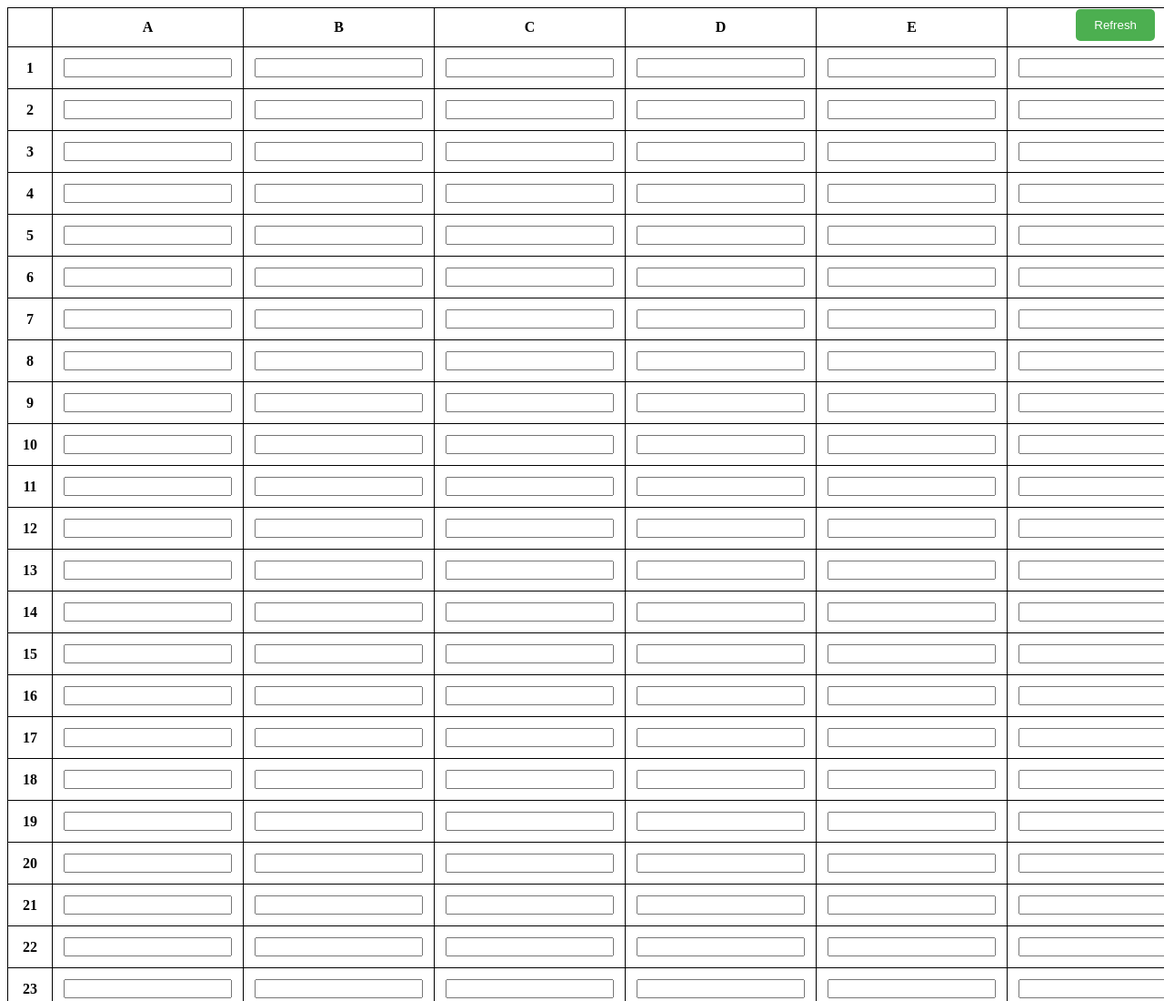
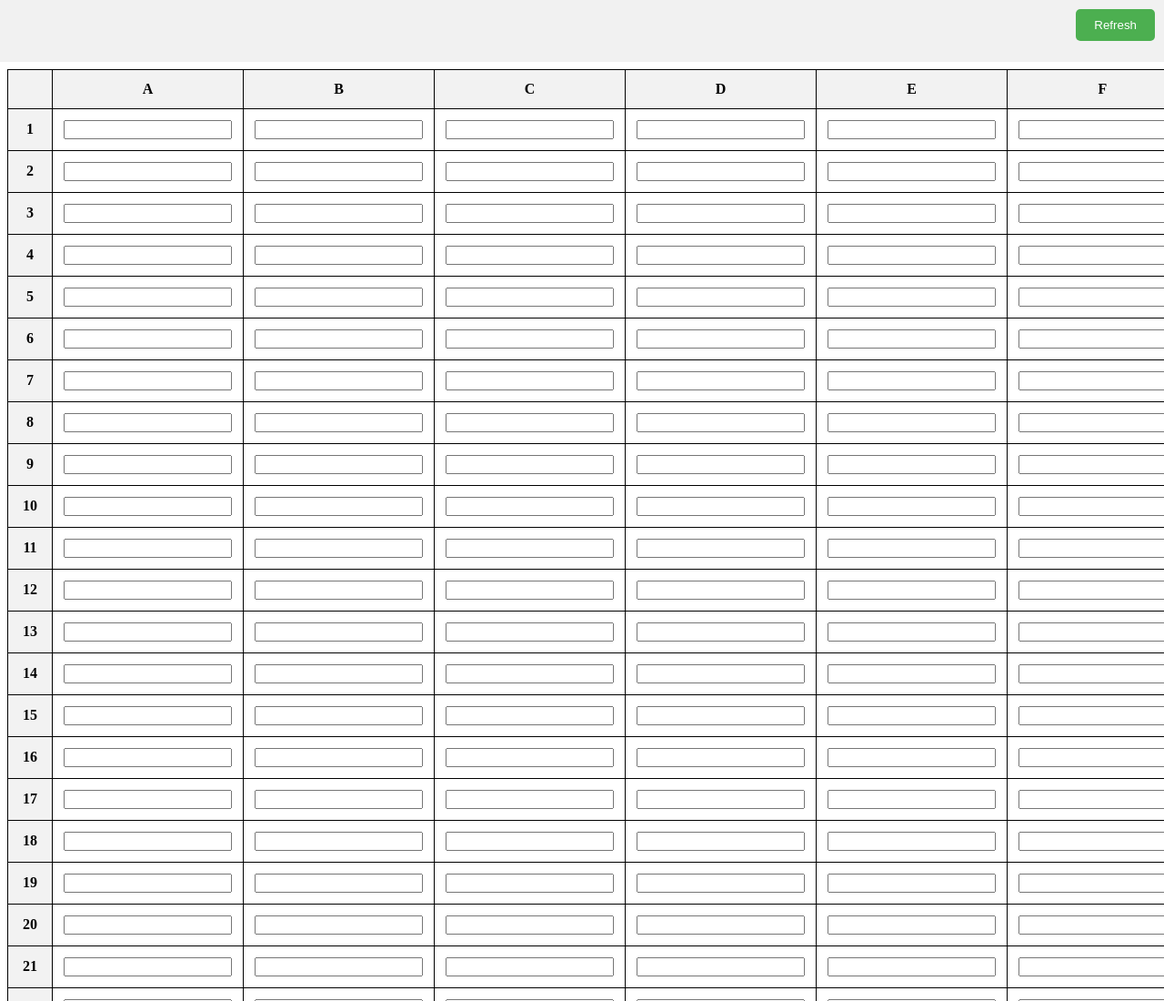
Before and after one commit to kieranbelworthy/spreadsheet-exercise, a plain HTML site: page index.html in a window 1280 px wide. Shown: the top 1100 px of the page at 91% size. Drawn offline with Linux system fonts and the light colour scheme.

Commit message:
added top container to hold refresh and other buttons

```diff
--- a/index.html
+++ b/index.html
@@ -9,7 +9,11 @@
 <body>
     <script src="cell.js"></script>
     <script src="script.js"></script>
-    <button id="refresh-button">Refresh</button>
-    <table id="grid"></table>
+    <div class="top-container">
+        <button id="refresh-button">Refresh</button>
+    </div>
+    <div class="table-container">
+        <table id="grid"></table>
+    </div>
 </body>
 </html>
--- a/style.css
+++ b/style.css
@@ -1,5 +1,26 @@
+.top-container {
+    width: 100%;
+    height: 6%;
+    background-color: #f1f1f1;
+    padding: 10px 0;
+    position: fixed;
+    top: 0;
+    left: 0;
+    z-index: 1000; /* Ensure the button stays above other content */
+}
+
+.table-container {
+    margin-top: 6%;
+    /* padding: 20px; */
+}
+
 table {
+    width: 100%;
     border-collapse: collapse;
+}
+
+th {
+    background-color: #f2f2f2;
 }
 
 th, td {
```
